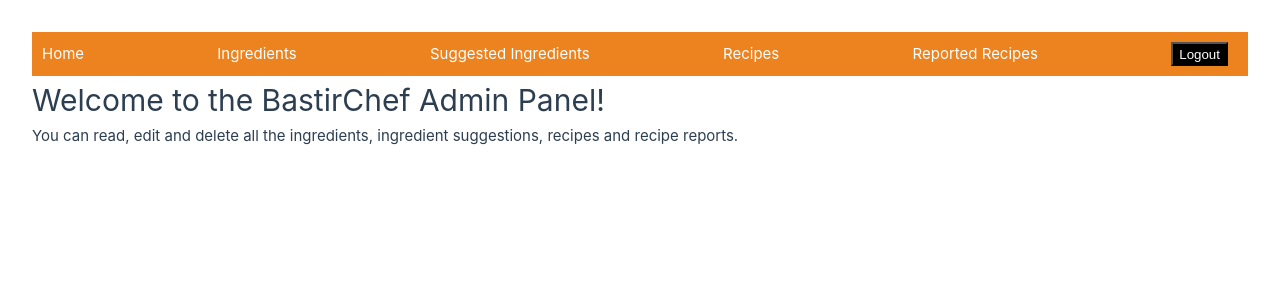
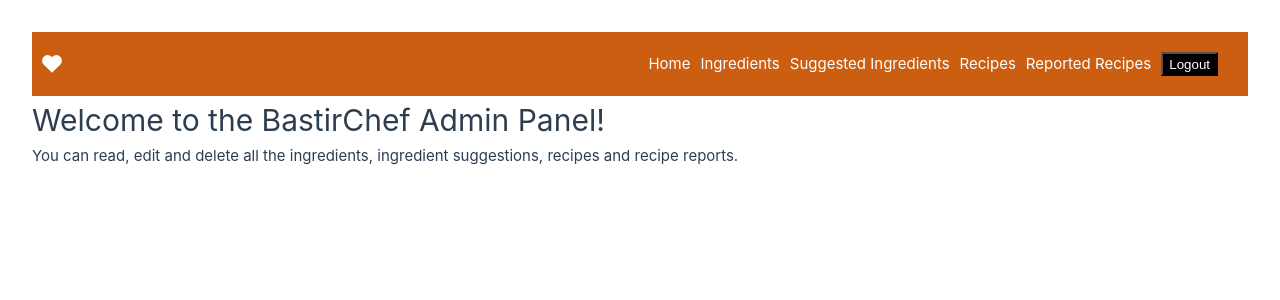
Before and after one commit to BastirChefs/web, a Vue app: page / in a window 1280 px wide. Shown: the top 300 px of the page. Built offline with nearby package versions, Linux system fonts and the light colour scheme; no server answers; sample sign-in values are in the browser's storage; what vuefire would draw is missing.

Commit message:
Add Header to all pages and put navbar inside header

```diff
--- a/src/App.vue
+++ b/src/App.vue
@@ -1,6 +1,8 @@
 <script setup>
+import TheHeader from './components/TheHeader.vue';
 </script>
 
 <template>
+  <TheHeader />
   <RouterView />
 </template>
--- a/src/components/NavBar.vue
+++ b/src/components/NavBar.vue
@@ -6,33 +6,19 @@
       <RouterLink to="/suggestedIngredients" class="nav-item">Suggested Ingredients</RouterLink>
       <RouterLink to="/recipes" class="nav-item">Recipes</RouterLink>
       <RouterLink to="/reportedRecipes" class="nav-item">Reported Recipes</RouterLink>
-        <!-- Add more links as needed -->
-
-        <!-- You can also include a login/logout button based on user authentication status -->
-        <button v-if="isAuthenticated" @click="logout" class="nav-item">Logout</button>
-        <button v-else @click="login" class="nav-item">Login</button>
+      <button @click="logout" class="nav-item">Logout</button>
     </div>
   </nav>
 </template>
 
 <script setup>
-  import { ref } from 'vue'
-  import { useRouter } from 'vue-router'
-  import { RouterLink } from 'vue-router';
+import { RouterLink } from 'vue-router'
 import { logout } from '../views/LogoutView.vue'
-  const isAuthenticated = ref(true)
-  const router = useRouter()
-
-  const login = () => {
-    router.push('/login')
-  }
-
-
 </script>
 
 <style scoped>
 nav {
-    background-color: #ed831f;
+  background-color: #cb5e11;
   color: white;
   padding: 10px;
 }
--- /dev/null
+++ b/src/components/TheHeader.vue
@@ -0,0 +1,29 @@
+<script setup>
+import IconSupport from './icons/IconSupport.vue';
+import Navbar from './Navbar.vue';
+import { ref } from 'vue';
+import { getAuth, onAuthStateChanged } from 'firebase/auth';
+const isAuthenticated = ref(getAuth().currentUser !== null);
+onAuthStateChanged(getAuth(), (user) => {
+    isAuthenticated.value = user !== null;
+});
+</script>
+
+<template>
+    <div id="header-container">
+        <IconSupport />
+        <Navbar v-if="isAuthenticated" />
+    </div>
+
+</template>
+
+<style>
+#header-container{
+    display: flex;
+    justify-content: space-between;
+    align-items: center;
+    background-color: #cb5e11;
+    color: white;
+    padding: 10px;
+}
+</style>
--- a/src/views/HomeView.vue
+++ b/src/views/HomeView.vue
@@ -1,9 +1,6 @@
 <script setup>
-import Navbar from '@/components/Navbar.vue';
-
 </script>
 <template>
-  <Navbar />
   <h1>
     Welcome to the BastirChef Admin Panel!
   </h1>
```
Lines whose indentation alone changed are shown as unchanged.
